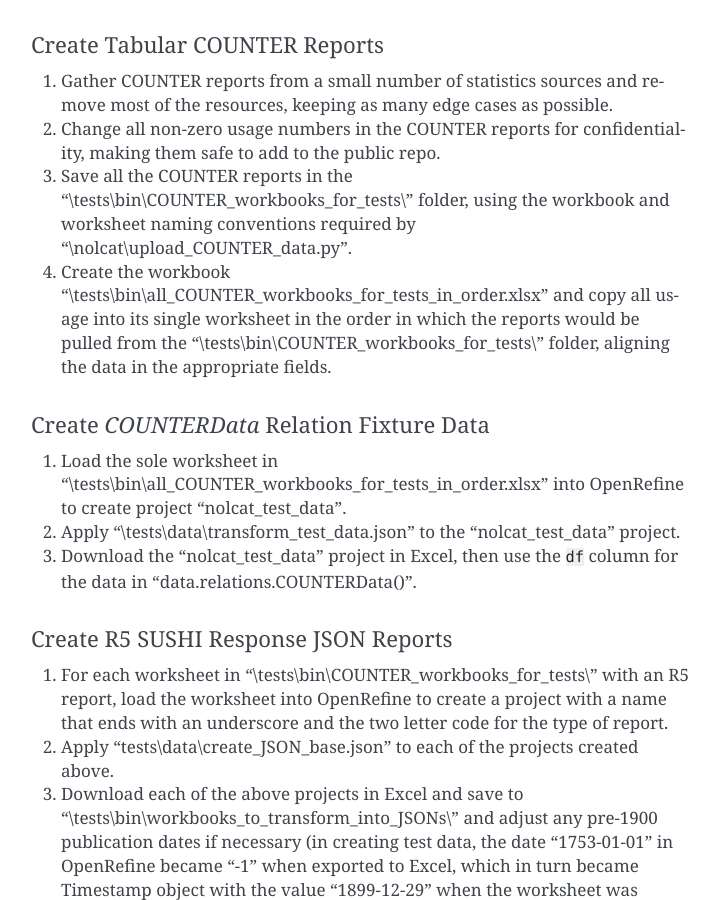
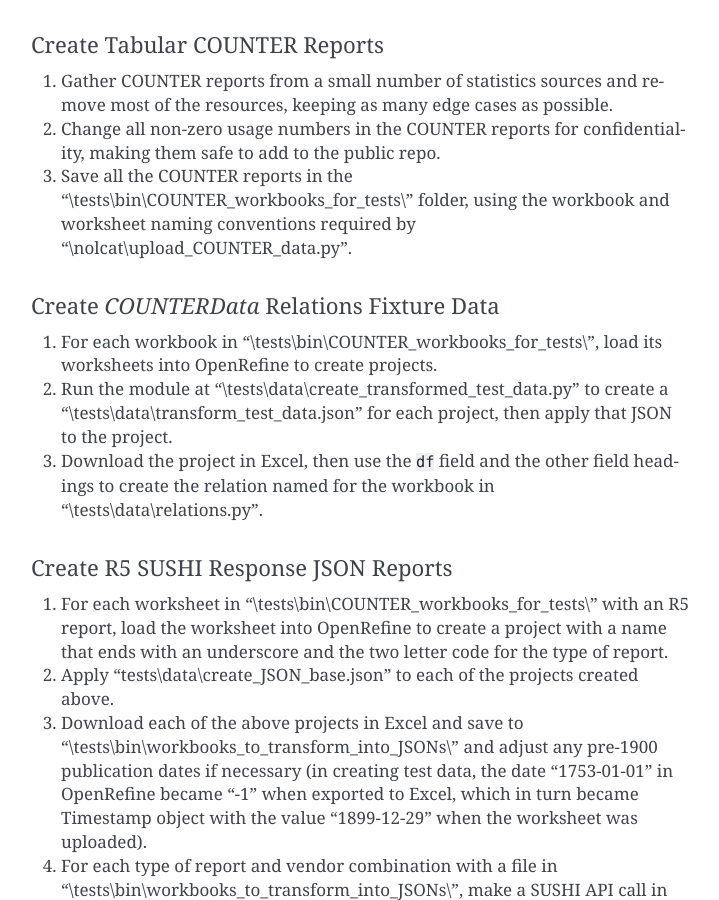
Before and after one commit to ereiskind/nolcat, a Sphinx documentation site: the page built from docs/source/testing.rst, in a window 1280 px wide and 900 px high, scrolled down 3387 px. Shown: the whole window, without its empty margins (389-1108 px from the left). Built offline with Sphinx 7.4.7, drawn with Linux system fonts in a browser that asks for light colours; some of the changed text lies outside the part shown.

Commit message:
Update relation creation instructions

```diff
--- a/docs/source/testing.rst
+++ b/docs/source/testing.rst
@@ -87,13 +87,12 @@
 1. Gather COUNTER reports from a small number of statistics sources and remove most of the resources, keeping as many edge cases as possible.
 2. Change all non-zero usage numbers in the COUNTER reports for confidentiality, making them safe to add to the public repo.
 3. Save all the COUNTER reports in the "\\tests\\bin\\COUNTER_workbooks_for_tests\\" folder, using the workbook and worksheet naming conventions required by "\\nolcat\\upload_COUNTER_data.py".
-4. Create the workbook "\\tests\\bin\\all_COUNTER_workbooks_for_tests_in_order.xlsx" and copy all usage into its single worksheet in the order in which the reports would be pulled from the "\\tests\\bin\\COUNTER_workbooks_for_tests\\" folder, aligning the data in the appropriate fields.
 
-Create `COUNTERData` Relation Fixture Data
-------------------------------------------
-1. Load the sole worksheet in "\\tests\\bin\\all_COUNTER_workbooks_for_tests_in_order.xlsx" into OpenRefine to create project "nolcat_test_data".
-2. Apply "\\tests\\data\\transform_test_data.json" to the "nolcat_test_data" project.
-3. Download the "nolcat_test_data" project in Excel, then use the ``df`` column for the data in "data.relations.COUNTERData()".
+Create `COUNTERData` Relations Fixture Data
+-------------------------------------------
+1. For each workbook in "\\tests\\bin\\COUNTER_workbooks_for_tests\\", load its worksheets into OpenRefine to create projects.
+2. Run the module at "\\tests\\data\\create_transformed_test_data.py" to create a "\\tests\\data\\transform_test_data.json" for each project, then apply that JSON to the project.
+3. Download the project in Excel, then use the ``df`` field and the other field headings to create the relation named for the workbook in "\\tests\\data\\relations.py".
 
 Create R5 SUSHI Response JSON Reports
 -------------------------------------
```
